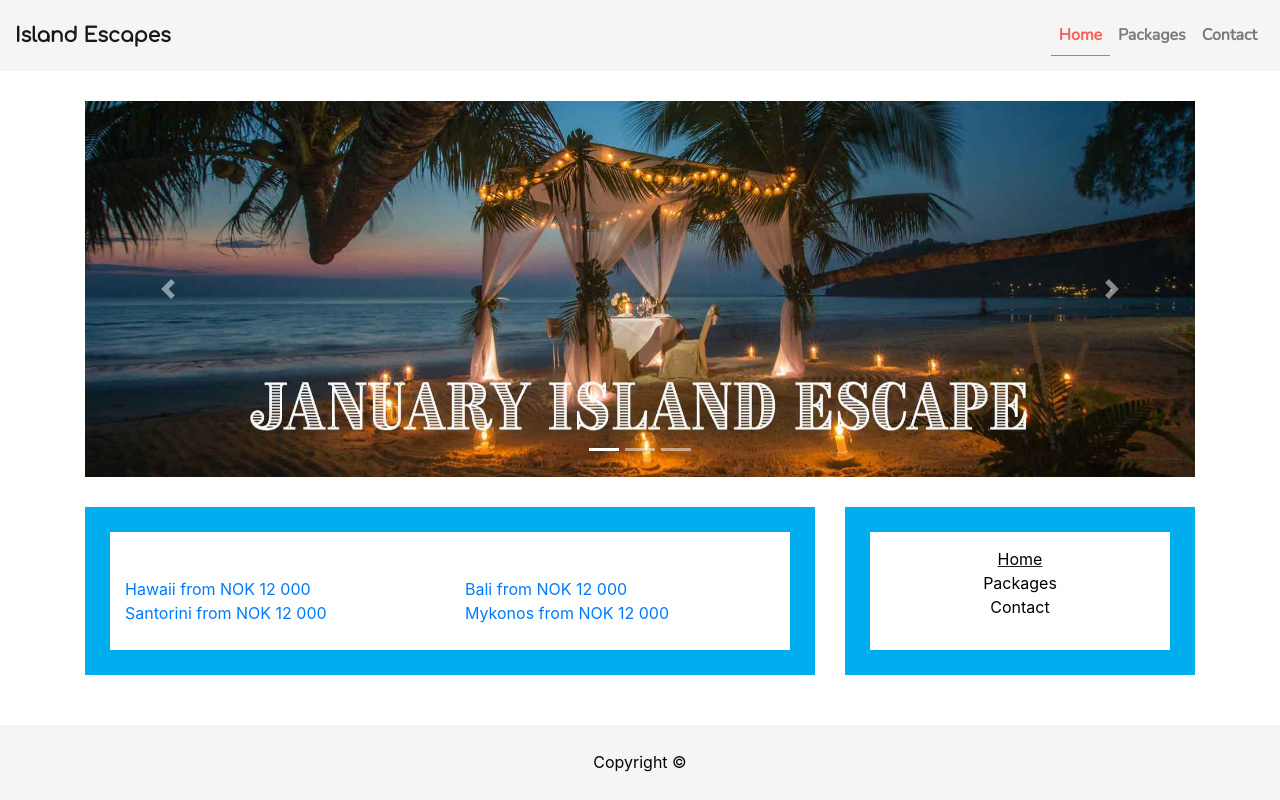
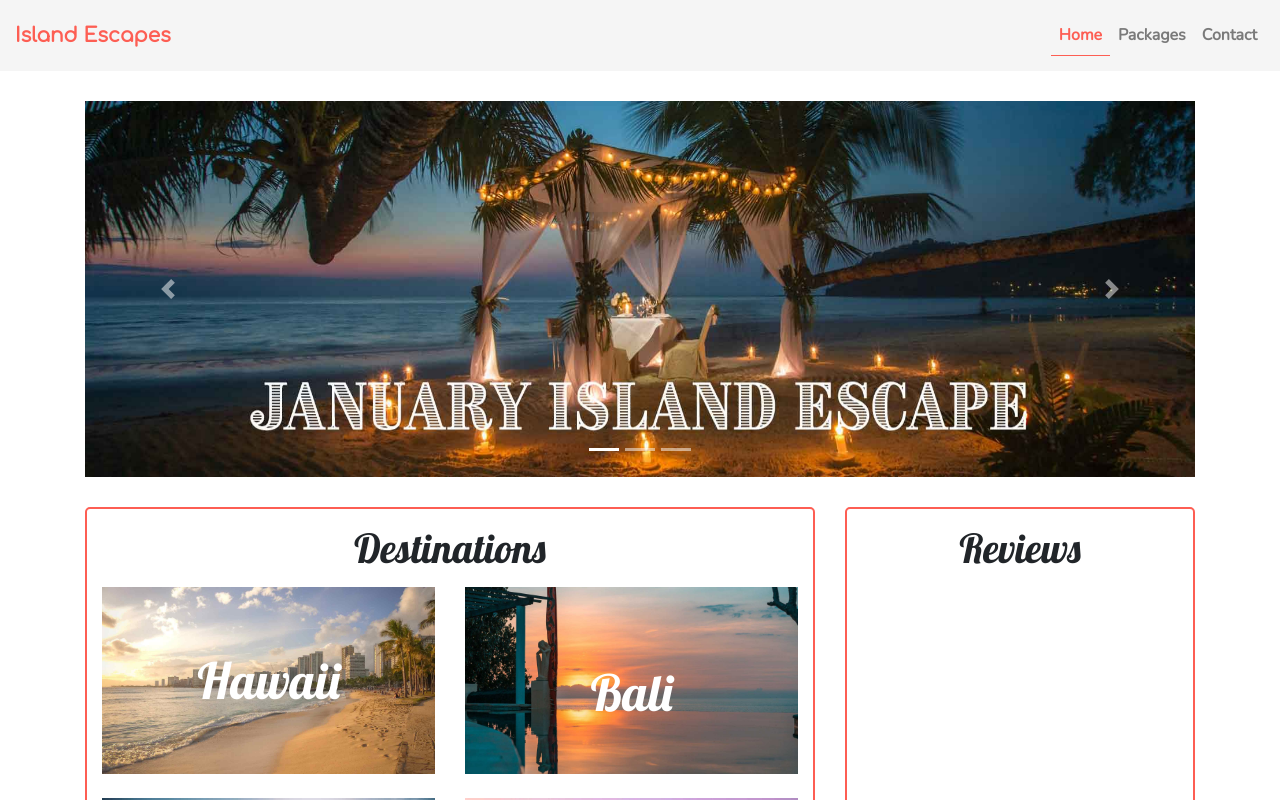
Before and after one commit to gujoey/island-escapes, a React (Create React App) app: page / in a window 1280 px wide. Shown: the top 800 px of the page. Built offline with nearby package versions, Linux system fonts and the light colour scheme.

Commit message:
added styling

```diff
--- a/src/components/Homepage/HomepageComponent.jsx
+++ b/src/components/Homepage/HomepageComponent.jsx
@@ -13,22 +13,42 @@ export default class HomepageComponent extends React.Component{
 				<Row className="[ row-eq-height ]">
 					<Col md="8" className="[ d-flex flex-column mb-4 ]">
 						<div className="[ col-home ]">
+							<h1 className="[ col-home__header ]">Destinations</h1>
+
 							<Row className="[ row-eq-height ]">
-								<Col md="6"><a href="#/packages">Hawaii from NOK 12 000</a></Col>
-								<Col md="6"><a href="#/packages">Bali from NOK 12 000</a></Col>
-								<Col md="6"><a href="#/packages">Santorini from NOK 12 000</a></Col>
-								<Col md="6"><a href="#/packages">Mykonos from NOK 12 000</a></Col>
+								<Col md="6" className="[ mb-4 ]">
+									<a href="#/packages">
+										<img className="[ img-fluid ]" src={require("./../../img/photos/destinations/hawaii.jpg")} alt="Hawaii"/>
+										<span className="[ col-home__img-text ]">Hawaii</span>
+									</a>
+								</Col>
+								<Col md="6">
+									<a href="#/packages">
+										<img className="[ img-fluid ]" src={require("./../../img/photos/destinations/bali.jpg")} alt="Bali"/>
+										<span className="[ col-home__img-text ]">Bali</span>
+									</a>
+								</Col>
+
+								<Col md="6">
+									<a href="#/packages">
+										<img className="[ img-fluid ]" src={require("./../../img/photos/destinations/mykonos.jpg")} alt="Bora Bora"/>
+										<span className="[ col-home__img-text ]">Mykonos</span>
+									</a>
+								</Col>
+
+								<Col md="6">
+									<a href="#/packages">
+										<img className="[ img-fluid ]" src={require("./../../img/photos/destinations/santorini.jpg")} alt="Santorini"/>
+										<span className="[ col-home__img-text ]">Santorini</span>
+									</a>
+								</Col>
 							</Row>
 						</div>
 					</Col>
 
 					<Col md="4" className="[ d-flex flex-column mb-4 ]">
 						<div className="[ col-home ]">
-							<ul className="[ col-home__list ]">
-								<li className="[ col-home__list--active ]"><a href="/">Home</a></li>
-								<li><a href="#/packages">Packages</a></li>
-								<li><a href="#/contact">Contact</a></li>
-							</ul>
+							<h1 className="[ col-home__header ]">Reviews</h1>
 						</div>
 					</Col>
 				</Row>
--- a/src/components/Packages/PackagesComponent.jsx
+++ b/src/components/Packages/PackagesComponent.jsx
@@ -1,4 +1,5 @@
 import React from 'react';
+import { Col } from 'reactstrap';
 
 export default class PackagesComponent extends React.Component{
 
@@ -6,7 +7,7 @@ export default class PackagesComponent extends React.Component{
 		let app = this;
 
 		return(
-			<div className="[ col-md-4 d-flex flex-column mb-4 ]">
+			<Col md="4" className="[ d-flex flex-column mb-4 ]">
 				<div className="[ packages-column ]">
 					<img className="[ img-fluid ]" src={require("./../../img/photos/destinations/" + app.props.image + ".jpg")} alt={app.props.destination}/>
 					<h1 className="[ packages-column__header ]">{app.props.destination}</h1>
@@ -14,7 +15,7 @@ export default class PackagesComponent extends React.Component{
 					<p className="[ packages-column__price ]">prices from NOK {app.props.price}</p>
 					<button type="button" className="btn btn-primary packages-column__btn">View More</button>
 				</div>
-			</div>
+			</Col>
 		);
 	}
 }
--- a/src/styles/partials/_header.scss
+++ b/src/styles/partials/_header.scss
@@ -11,6 +11,7 @@
 
 	&__navbrand{
 		font-family: $navbrand;
+		color: $orange !important;
 	}
 
 	&__hamburger{
--- a/src/styles/partials/_home.scss
+++ b/src/styles/partials/_home.scss
@@ -2,35 +2,27 @@
 	margin-top: 30px;
 }
 
-.row{
-	margin-top: 30px;
-}
-
 .col-home{
-	border: 25px solid $blue;
+	border: 2px solid $orange;
+	border-radius: 5px;
 	padding: 15px;
 	height: 100%;
-	&--margin{
-		@media(max-width:$BPmd){
-			margin: 30px 0 0 0;
-		}
+	margin-top: 30px;
+
+	&__header{
+		font-family: $headers;
+		text-align: center;
+		margin-bottom: 15px;
+		@include fontsize(40);
 	}
 
-	&__list{
-		list-style: none;
-		padding-left: 0;
-		text-align: center;
-
-		& li a{
-			color: black;
-			text-decoration: none;
-			&:hover{
-				color: $blue;
-			}
-		}
-
-		&--active{
-			text-decoration: underline;
-		}
+	&__img-text{
+		position: absolute;
+		top: 50%;
+		left: 50%;
+		transform: translate(-50%, -50%);
+		color: $white;
+		font-family: $headers;
+		@include fontsize(50);
 	}
 }
--- a/src/styles/styles.css
+++ b/src/styles/styles.css
@@ -27,7 +27,8 @@ body::after {
   .navigation:hover {
     color: #fd5e53 !important; }
   .navigation__navbrand {
-    font-family: "Comfortaa", cursive; }
+    font-family: "Comfortaa", cursive;
+    color: #fd5e53 !important; }
   .navigation__hamburger {
     background: none !important;
     border: none !important; }
@@ -90,27 +91,25 @@ body::after {
 .homepageContainer {
   margin-top: 30px; }
 
-.row {
+.col-home {
+  border: 2px solid #fd5e53;
+  border-radius: 5px;
+  padding: 15px;
+  height: 100%;
   margin-top: 30px; }
-
-.col-home {
-  border: 25px solid #00aeef;
-  padding: 15px;
-  height: 100%; }
-  @media (max-width: 991px) {
-    .col-home--margin {
-      margin: 30px 0 0 0; } }
-  .col-home__list {
-    list-style: none;
-    padding-left: 0;
-    text-align: center; }
-    .col-home__list li a {
-      color: black;
-      text-decoration: none; }
-      .col-home__list li a:hover {
-        color: #00aeef; }
-    .col-home__list--active {
-      text-decoration: underline; }
+  .col-home__header {
+    font-family: "Lobster", cursive;
+    text-align: center;
+    margin-bottom: 15px;
+    font-size: 2.5rem; }
+  .col-home__img-text {
+    position: absolute;
+    top: 50%;
+    left: 50%;
+    transform: translate(-50%, -50%);
+    color: #ffffff;
+    font-family: "Lobster", cursive;
+    font-size: 3.125rem; }
 
 .contact-container {
   margin-top: 30px; }
```
